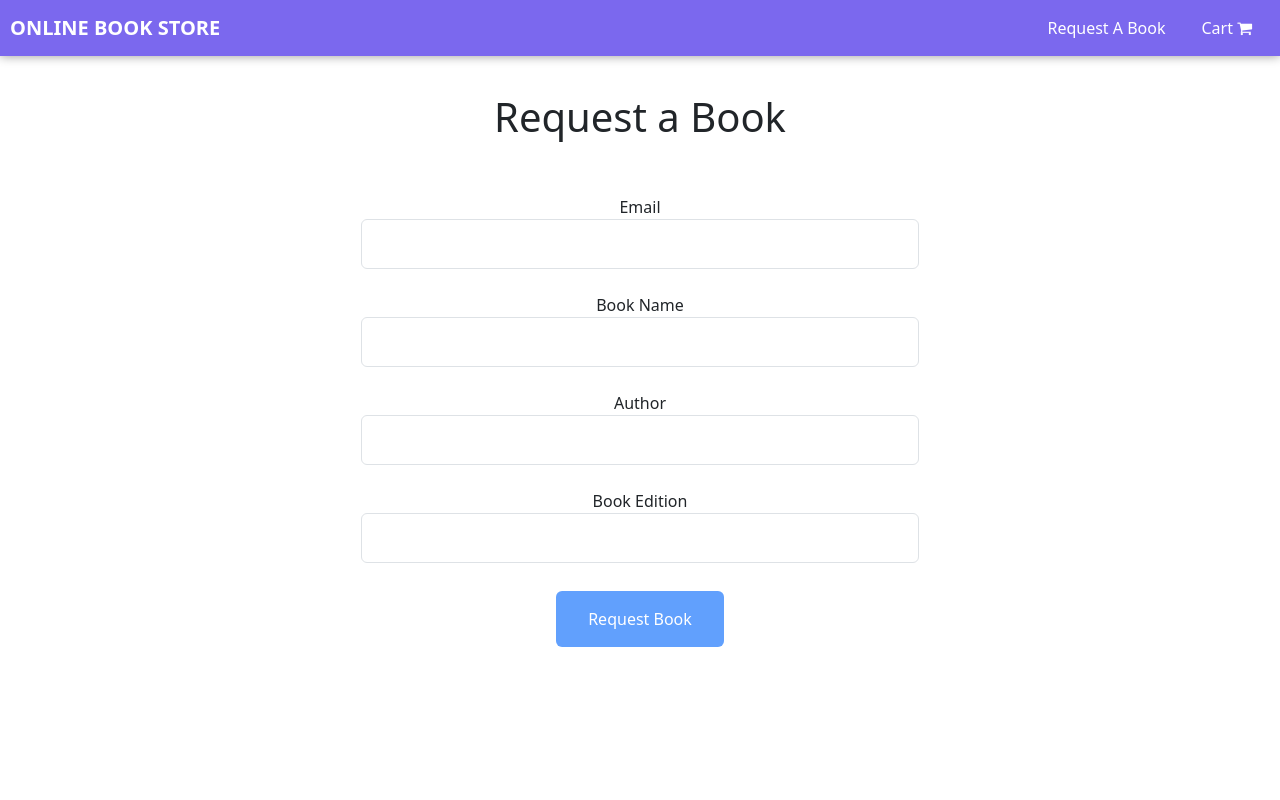
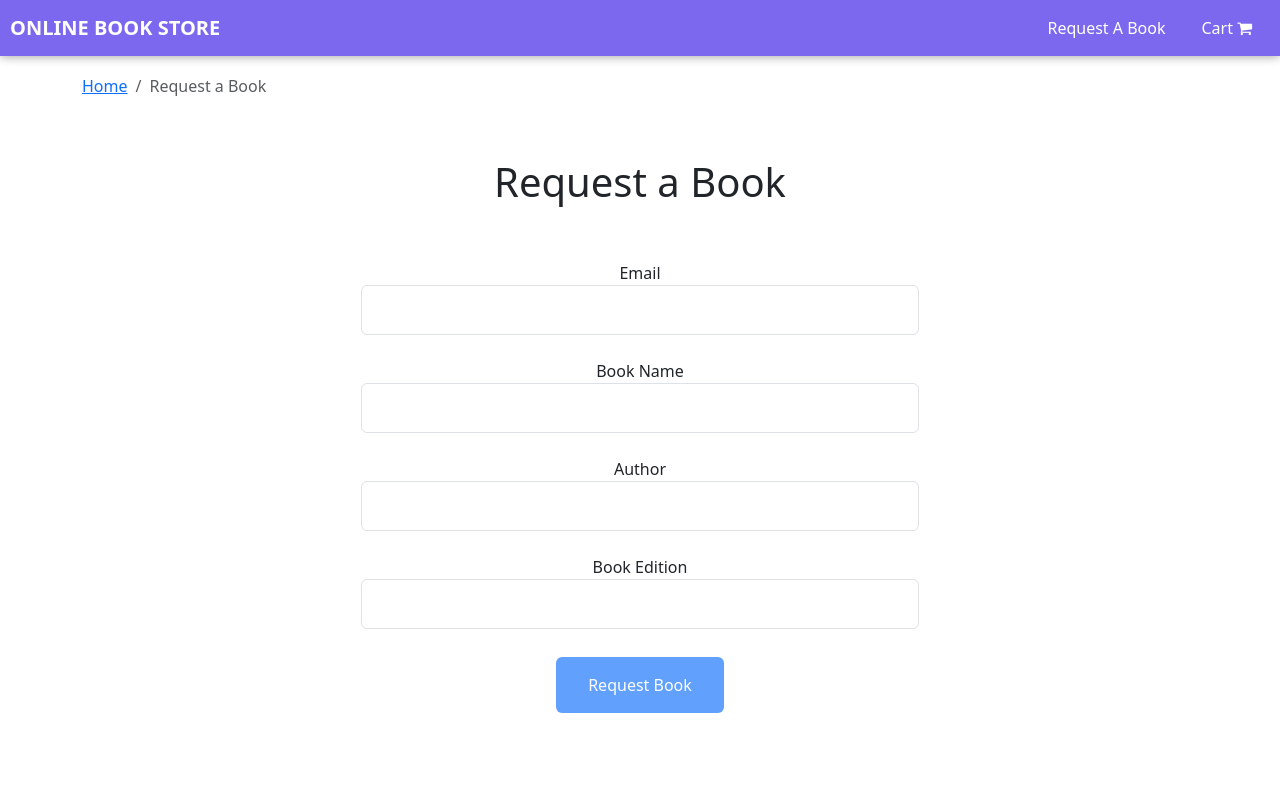
Before and after one commit to swe632/online-book-store-hw6, an Angular app: page /req-book in a window 1280 px wide. Shown: the top 800 px of the page. Built offline with nearby package versions, Linux system fonts and the light colour scheme.

Commit message:
Breadcrumb

```diff
--- a/src/app/req-book/req-book.component.css
+++ b/src/app/req-book/req-book.component.css
@@ -40,6 +40,10 @@ input.ng-invalid.ng-touched {
     border: red 2px solid;
 }
 
+.pad-top{
+    padding-top: 2%;
+}
+
 span {
     color: red;
     font-size: small;
--- a/src/app/req-book/req-book.component.html
+++ b/src/app/req-book/req-book.component.html
@@ -1,4 +1,14 @@
-<div class="container mt-5">
+<div class="container mt-5 pad-top">
+    <div class="row">
+        <div class="col-md-12">
+            <nav aria-label="breadcrumb">
+                <ol class="breadcrumb">
+                    <li class="breadcrumb-item"><a routerLink="/home">Home</a></li>
+                    <li class="breadcrumb-item active" aria-current="page">Request a Book</li>
+                </ol>
+            </nav>
+        </div>
+    </div>
     <h1 class="heading">Request a Book</h1> <br>
     <form #myForm="ngForm" [formGroup]="reqBook" (ngSubmit)="saveBook(myForm.value)" class="pad">
         <div class="form-group">
```
